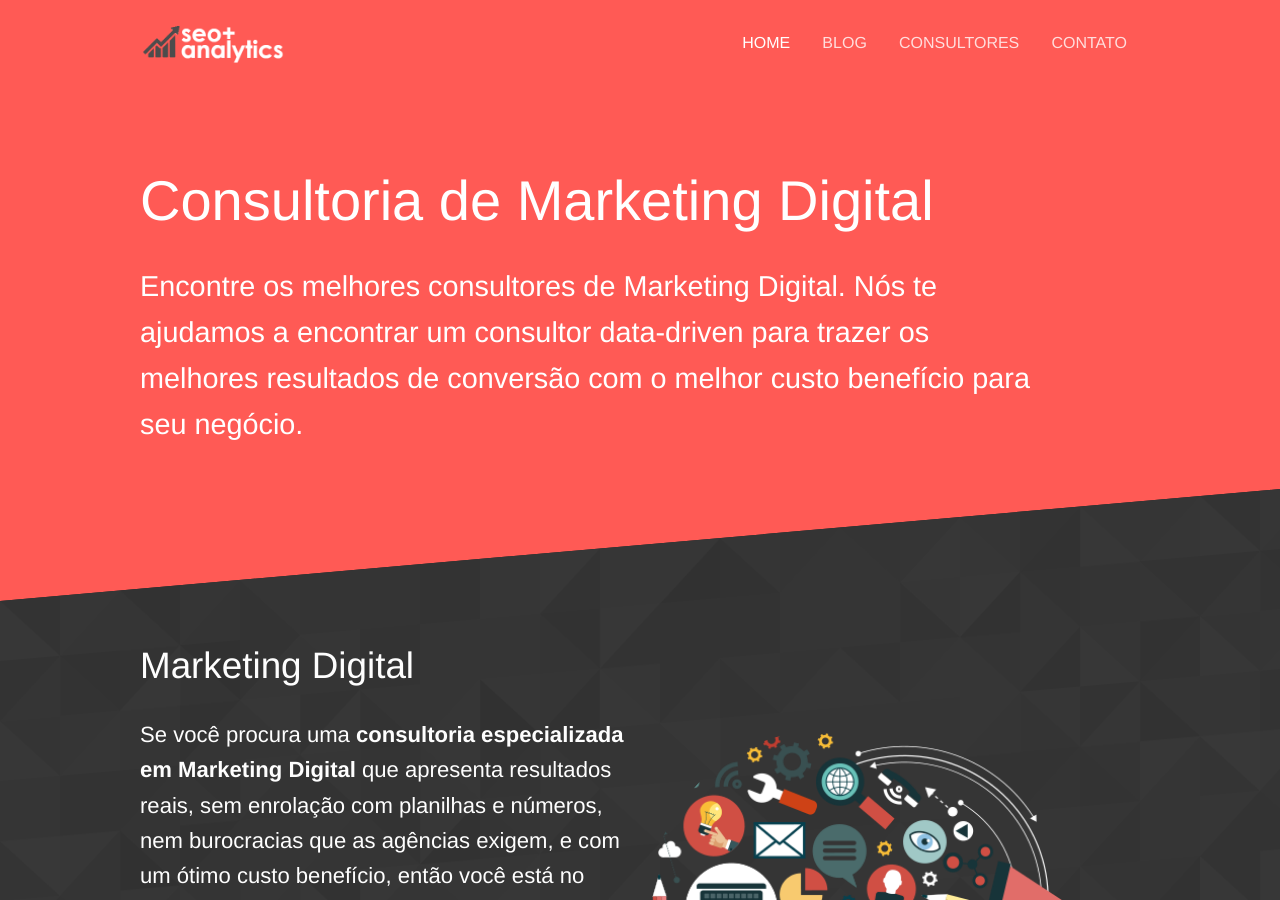
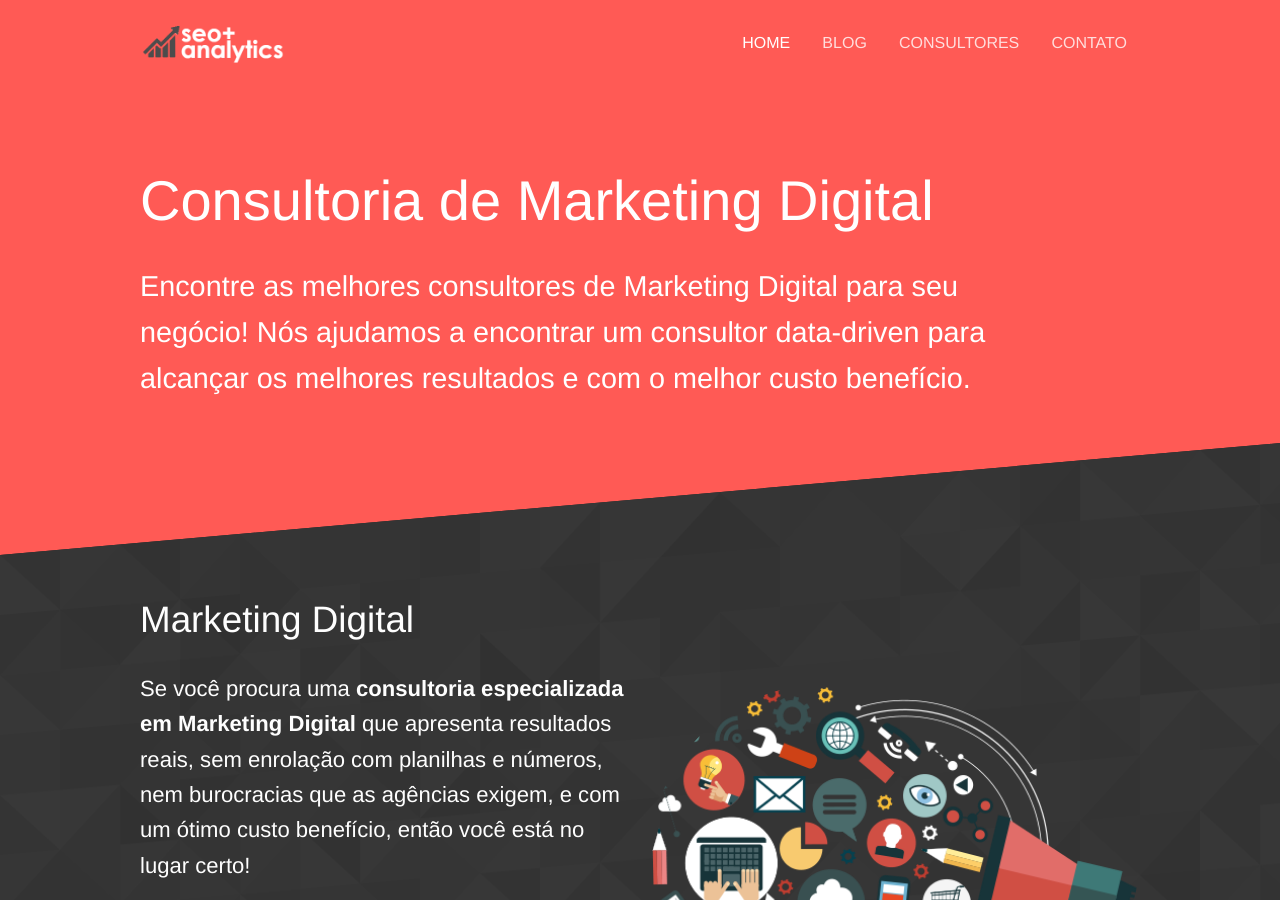
Before and after one commit to seoanalytics/seoanalytics.github.io, a Jekyll site: the page built from index.html, in a window 1280 px wide and 900 px high. Built offline with Jekyll 4.4.1, drawn with Linux system fonts in a browser that asks for light colours.

Commit message:
Updated 'index.html' via CloudCannon

```diff
--- a/index.html
+++ b/index.html
@@ -8,7 +8,7 @@ title: Consultoria de Marketing Digital - SEO e Data Analytics
 			Consultoria de Marketing Digital
 		</h1>
 		<p class="subtext editable">
-			Encontre os melhores consultores de Marketing Digital. N&oacute;s te ajudamos a encontrar um consultor data-driven para trazer os melhores resultados de convers&atilde;o com o melhor custo benef&iacute;cio para seu neg&oacute;cio.
+			Encontre as melhores consultores de Marketing Digital para seu neg&oacute;cio! N&oacute;s ajudamos a encontrar um consultor data-driven para alcan&ccedil;ar os melhores resultados e com o melhor custo benef&iacute;cio.
 		</p>
 		<!-- <p><a class="button alt" href="{{ site.baseurl }}/cv/fabiola-faria/">Veja Consultores</a></p> -->
 	</div>
```
